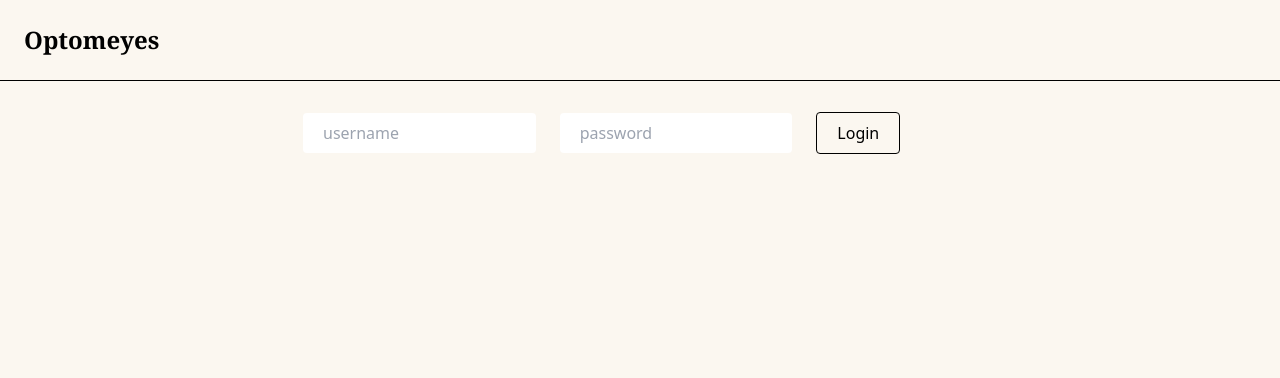
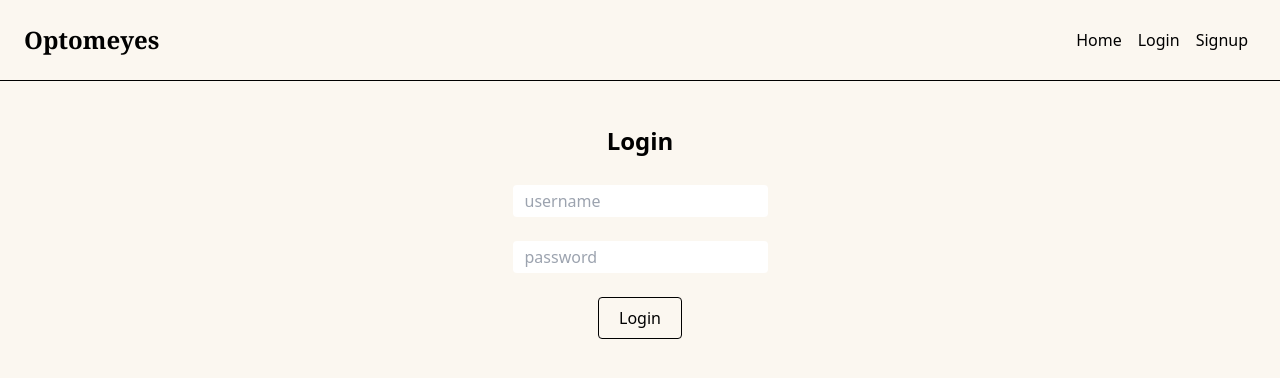
Before and after one commit to achen220/OptomEyes, a React app: page /login in a window 1280 px wide. Shown: the top 378 px of the page. Built offline with nearby package versions, Linux system fonts and the light colour scheme.

Commit message:
fixed header and corresponding signup and login page

```diff
--- a/src/components/App.jsx
+++ b/src/components/App.jsx
@@ -12,6 +12,7 @@ export default function App () {
       <Header/>
       <section className='mt-20 left-0 right-0 h-full
         flex flex-row justify-evenly'>
+          {/* <Login /> */}
         <Routes>
           <Route path="/" element={<Home />}/>
           <Route path="/login" element={<Login />}/>
--- a/src/components/Login.jsx
+++ b/src/components/Login.jsx
@@ -32,10 +32,14 @@ export default function Login () {
     .catch((err) => console.log('err:',err))
   }
   return (
-    <form className='py-8 px-3 flex flex-row justify-even items-center'
+    <form className='p-10 border-t border-b border-black flex flex-col justify-center items-center'
     onSubmit={postLogin}>
-      <input className='w-1/3 px-5 py-2 mx-3 rounded' type='username' value={enteredUsername} onChange={(e)=>setEnteredUsername(e.target.value)} placeholder='username'/>
-      <input className='w-1/3 px-5 py-2 mx-3 rounded' type='password' value={enteredPassword} onChange={(e)=>setEnteredPassword(e.target.value)} placeholder='password'/>
+      <h1 className='text-2xl font-bold px-3 py-1 rounded'>Login</h1>
+      <br />
+      <input className='px-3 py-1 rounded' type='username' name='username' value={enteredUsername} onChange={(e)=>setEnteredUsername(e.target.value)} placeholder='username'/>
+      <br />
+      <input className='px-3 py-1 rounded' type='password' name='passowrd' value={enteredPassword} onChange={(e)=>setEnteredPassword(e.target.value)} placeholder='password'/>
+      <br />
       <input className='px-5 py-2 mx-3 border border-black rounded text-center duration-300 hover:bg-red-50' type='submit' value="Login" placeholder='Login'/>
     </form>
   )
--- a/src/components/Navbar.jsx
+++ b/src/components/Navbar.jsx
@@ -4,8 +4,10 @@ import Login from './Login.jsx'
 export default function Navbar () {
   return (
     <nav>
-    <ul className='inline-flex text-center'>
-
+    <ul className='inline-flex text-center p-6'>
+      <Link className='px-2' to='/'>Home</Link>
+      <Link className='px-2' to='/login'>Login</Link>
+      <Link className='px-2' to='/signup'>Signup</Link>
     </ul>
     </nav>
   )
--- a/src/components/Signup.jsx
+++ b/src/components/Signup.jsx
@@ -32,7 +32,8 @@ export default function Signup () {
     }
   }
   return (
-    <form className='p-10 border-t border-b border-black flex flex-col justify-center items-center'>
+    <form className='p-10 border-t border-b border-black flex flex-col justify-center items-center'
+      onSubmit={postSignup}>
       <h1 className='text-2xl font-bold px-3 py-1 rounded'>Sign Up</h1>
       <br />
       <input className='px-3 py-1 rounded' type='username' value={username} onChange={(e)=>setUsername(e.target.value)} placeholder='username'/>
@@ -42,7 +43,7 @@ export default function Signup () {
       <input className='px-3 py-1 rounded' type='password' value={password}onChange={(e)=>setPassword(e.target.value)} placeholder='password'/>
       <br />
       <input className='p-1 rounded text-centerpy-2 px-5 border border-black rounded text-center duration-300 hover:bg-red-50'
-      type='button' value="SignUp and Login" onClick={postSignup} />
+      type='button' value="SignUp and Login" />
     </form>
   )
 }
```
